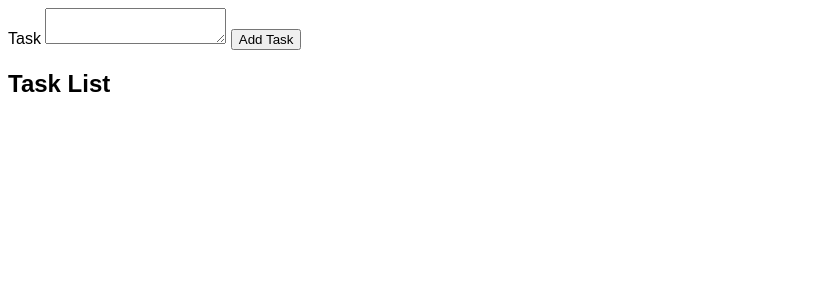
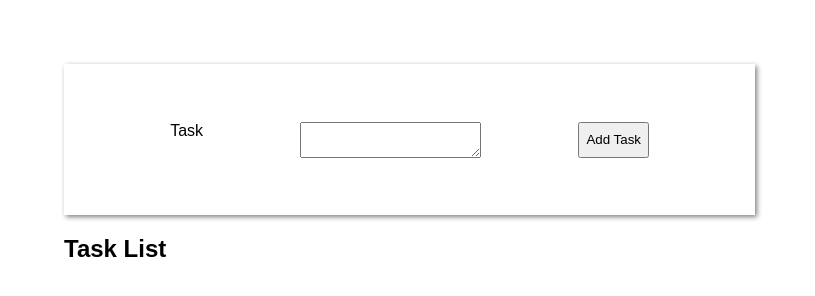
Before and after one commit to udaikiran-dss/ClickList-VanillaJS, a website built with Parcel: page index.html in a window 1280 px wide. Shown: the whole page, without its empty margins (0-815 px from the left). Built offline with nearby package versions, Linux system fonts and the light colour scheme.

Commit message:
Added CSS for Text Area
Added CSS for Text Area

```diff
--- a/index.html
+++ b/index.html
@@ -7,7 +7,7 @@
 
   <body>
     <div id="app">
-      <div className="entry-area">
+      <div class="entry-area">
         <label for="newTask"> Task </label>
         <textarea id="newTask"></textarea>
         <button id="addTask">Add Task</button>
@@ -15,7 +15,7 @@
 
       <div id="taskList">
         <h2>Task List</h2>
-        <ul className="task-list"></ul>
+        <ul class="task-list"></ul>
       </div>
     </div>
 
--- a/src/index.js
+++ b/src/index.js
@@ -6,6 +6,8 @@ let addTask = document.getElementById("addTask");
 let ul = document.querySelector("ul");
 
 addTask.addEventListener("click", () => {
+  if (!taskName.value) return;
+
   let found = false;
   for (let task of taskList) {
     if (task.toUpperCase() === taskName.value.toUpperCase()) {
--- a/src/styles.css
+++ b/src/styles.css
@@ -1,5 +1,6 @@
 body {
   font-family: sans-serif;
+  margin: 5%;
 }
 
 .task-incomplete {
@@ -9,3 +10,11 @@ body {
   text-decoration: line-through;
   color: green;
 }
+.entry-area {
+  display: flex;
+  justify-content: space-around;
+  width: 50%;
+  padding: 5%;
+  box-shadow: 2px 2px 5px grey;
+  align-content: middle;
+}
```
